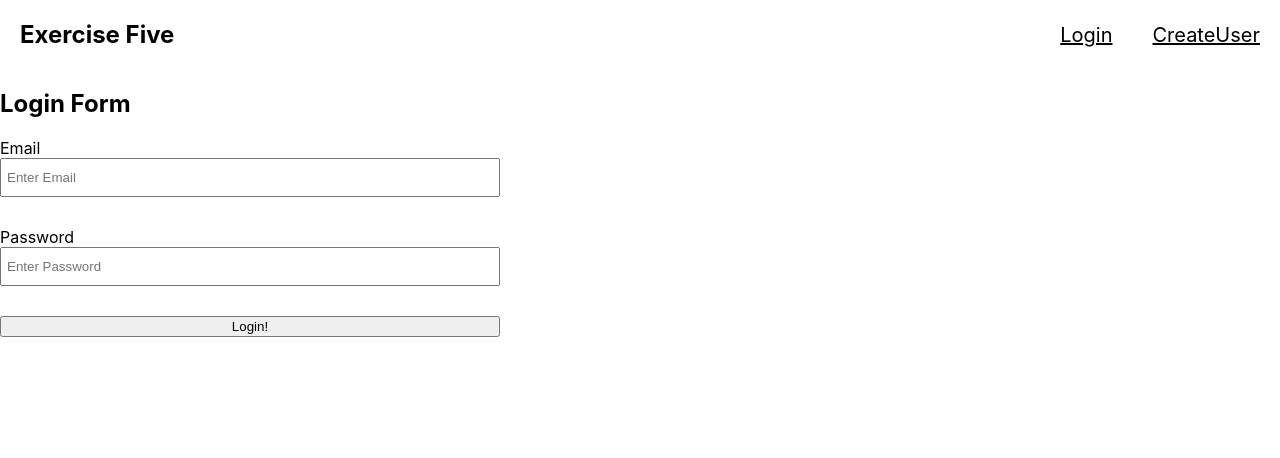
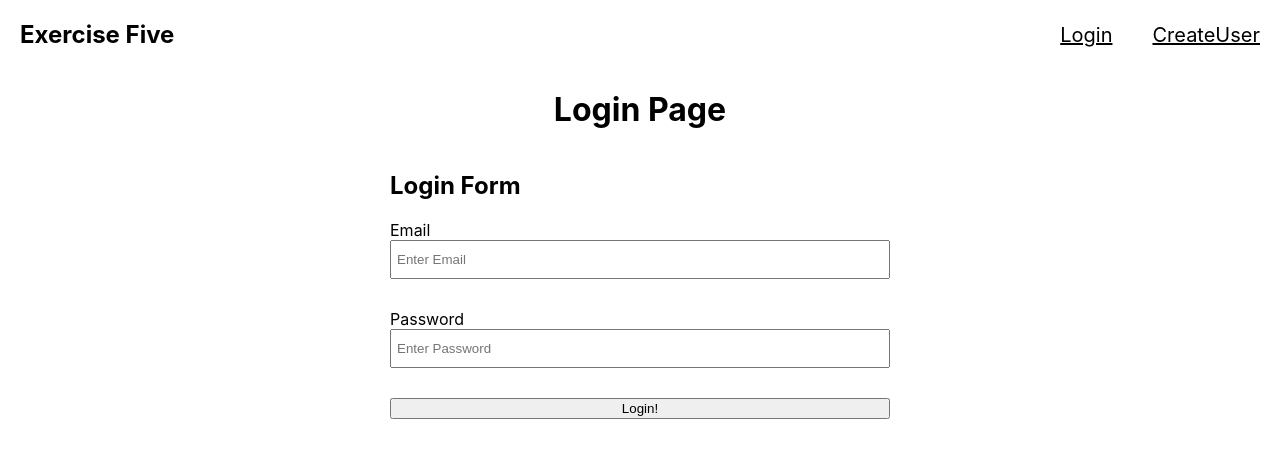
Before and after one commit to jeffzhkw/Dynamic-Web-Exercise-Five, a React (Create React App) app: page / in a window 1280 px wide. Shown: the top 458 px of the page. Built offline with nearby package versions, Linux system fonts and the light colour scheme; no server answers.

Commit message:
Add minor styling

```diff
--- a/src/App.css
+++ b/src/App.css
@@ -27,10 +27,18 @@
   padding-right: 0;
 }
 
+.pageWrapper {
+  display: flex;
+  flex-direction: column;
+  justify-content: center;
+  align-items: center;
+}
+
 .form form {
   display: flex;
   flex-direction: column;
   max-width: 500px;
+  min-width: 500px;
 }
 
 .form input {
--- a/src/containers/CreateUser.js
+++ b/src/containers/CreateUser.js
@@ -37,7 +37,7 @@ function CreateUser({ setLoggedIn, setUserInformation }) {
   );
 
   return (
-    <div>
+    <div className="pageWrapper">
       <h1>Create User</h1>
       <CreateUserForm signUpUser={signUpUser} />
     </div>
--- a/src/containers/Login.js
+++ b/src/containers/Login.js
@@ -35,7 +35,8 @@ function Login({ setLoggedIn, setUserInformation }) {
   );
 
   return (
-    <div>
+    <div className="pageWrapper">
+      <h1>Login Page</h1>
       <LoginForm loginUser={loginUser} />
     </div>
   );
--- a/src/containers/UserProfile.js
+++ b/src/containers/UserProfile.js
@@ -3,7 +3,7 @@ import React from "react";
 function UserProfile({ userInformation }) {
   //any user's profile
   return (
-    <div>
+    <div className="pageWrapper">
       <h1>User Profile</h1>
       <p>Email: {userInformation.email}</p>
       <p>Name: {userInformation.displayName}</p>
```
